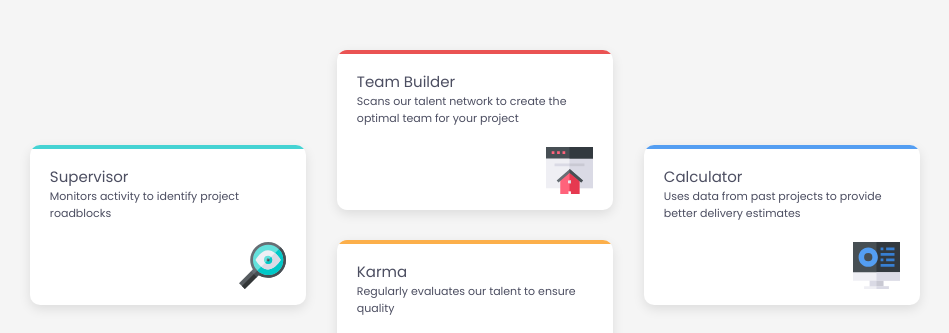
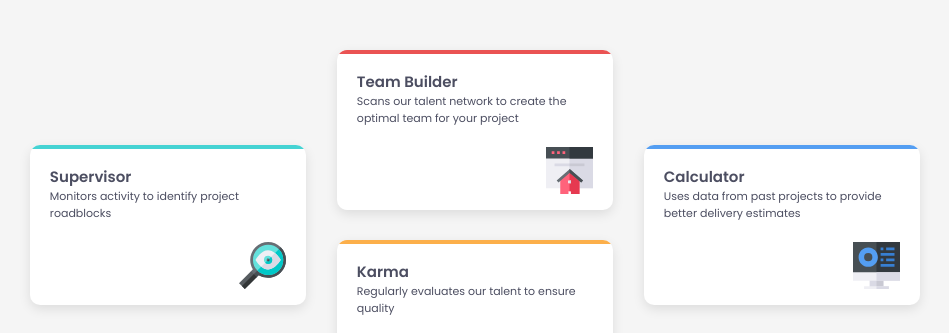
Before and after one commit to waghmare-amit/four-card-feature-section, a plain HTML site: page index.html in a window 1280 px wide. Shown: the part 215-548 px from the top of the page, without its empty margins (165-1114 px from the left). Drawn offline with Linux system fonts and the light colour scheme.

Commit message:
Added extra bold font to card headings

```diff
--- a/style.css
+++ b/style.css
@@ -77,7 +77,7 @@ h1{
 
 .supervisor-card h4, .teambuilder-card h4, .karma-card h4, .calculator-card h4{
     font-size: 1.5rem;
-    font-weight: var(--font-weight-bold);
+    font-weight: var(--font-weight-extrabold);
 }
 
 .supervisor-card p, .teambuilder-card p, .karma-card p, .calculator-card p{
```
